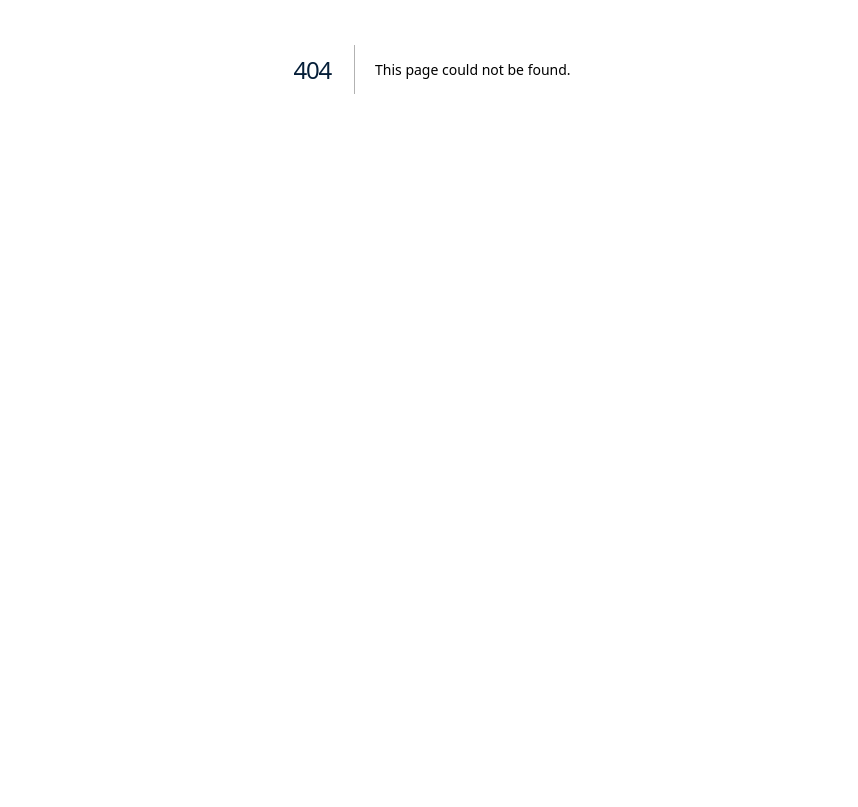
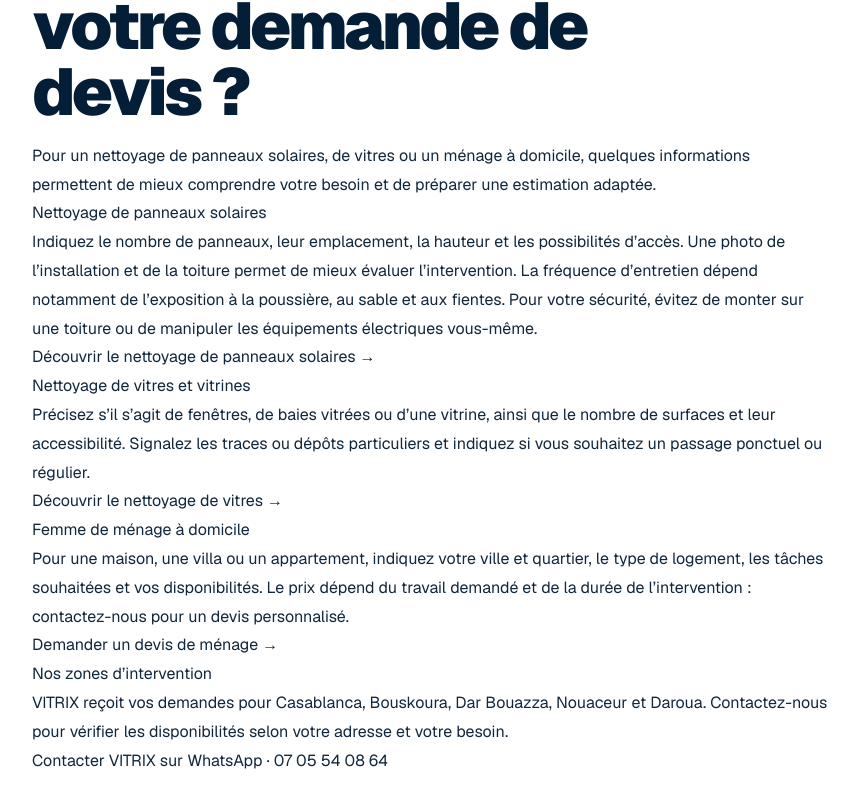
Before and after one commit to aemakboul-rgb/vitrix, a Next.js app: page /conseils-nettoyage-casablanca in a window 1280 px wide. Before the commit this address had no page. Shown: the part 331-1138 px from the top of the page, without its empty margins (208-1066 px from the left). Before the commit the page ends 800 px from the top, so only its background shows below. Built offline with nearby package versions, Linux system fonts and the light colour scheme.

Commit message:
Add cleaning services guide

```diff
--- /dev/null
+++ b/app/conseils-nettoyage-casablanca/page.tsx
@@ -0,0 +1,27 @@
+import type { Metadata } from "next";
+
+export const metadata: Metadata = {
+  title: "Conseils de nettoyage : panneaux solaires, vitres et ménage | VITRIX",
+  description: "Comment préparer un devis de nettoyage de panneaux solaires, de vitres ou de ménage à domicile à Casablanca et ses environs ? Les conseils VITRIX.",
+  alternates: { canonical: "/conseils-nettoyage-casablanca" },
+};
+
+export default function Page() {
+  return <main className="shell section" style={{maxWidth:800,lineHeight:1.8}}>
+    <a href="/">← Accueil VITRIX</a>
+    <h1>Nettoyage à Casablanca : comment préparer votre demande de devis ?</h1>
+    <p>Pour un nettoyage de panneaux solaires, de vitres ou un ménage à domicile, quelques informations permettent de mieux comprendre votre besoin et de préparer une estimation adaptée.</p>
+    <h2>Nettoyage de panneaux solaires</h2>
+    <p>Indiquez le nombre de panneaux, leur emplacement, la hauteur et les possibilités d’accès. Une photo de l’installation et de la toiture permet de mieux évaluer l’intervention. La fréquence d’entretien dépend notamment de l’exposition à la poussière, au sable et aux fientes. Pour votre sécurité, évitez de monter sur une toiture ou de manipuler les équipements électriques vous-même.</p>
+    <p><a href="/nettoyage-panneaux-solaires-casablanca">Découvrir le nettoyage de panneaux solaires →</a></p>
+    <h2>Nettoyage de vitres et vitrines</h2>
+    <p>Précisez s’il s’agit de fenêtres, de baies vitrées ou d’une vitrine, ainsi que le nombre de surfaces et leur accessibilité. Signalez les traces ou dépôts particuliers et indiquez si vous souhaitez un passage ponctuel ou régulier.</p>
+    <p><a href="/nettoyage-vitres-casablanca">Découvrir le nettoyage de vitres →</a></p>
+    <h2>Femme de ménage à domicile</h2>
+    <p>Pour une maison, une villa ou un appartement, indiquez votre ville et quartier, le type de logement, les tâches souhaitées et vos disponibilités. Le prix dépend du travail demandé et de la durée de l’intervention : contactez-nous pour un devis personnalisé.</p>
+    <p><a href="/femme-de-menage-casablanca">Demander un devis de ménage →</a></p>
+    <h2>Nos zones d’intervention</h2>
+    <p>VITRIX reçoit vos demandes pour Casablanca, Bouskoura, Dar Bouazza, Nouaceur et Daroua. Contactez-nous pour vérifier les disponibilités selon votre adresse et votre besoin.</p>
+    <p><a href="https://wa.me/212705540864" target="_blank" rel="noreferrer">Contacter VITRIX sur WhatsApp</a> · <a href="tel:+212705540864">07 05 54 08 64</a></p>
+  </main>;
+}
--- a/app/seo-page.tsx
+++ b/app/seo-page.tsx
@@ -26,6 +26,7 @@ export type SeoServicePageProps = {
 };
 
 const otherServices = [
+  { href: "/conseils-nettoyage-casablanca", label: "Conseils et préparation du devis" },
   { href: "/femme-de-menage-casablanca", label: "Femme de ménage à domicile" },
   { href: "/nettoyage-vitres-casablanca", label: "Nettoyage Vitres & Baies" },
   { href: "/nettoyage-facades-alucobond-casablanca", label: "Façades Alucobond" },
```
Also changed, not shown: 1 other file (tests, documents, lock files or other folders).
